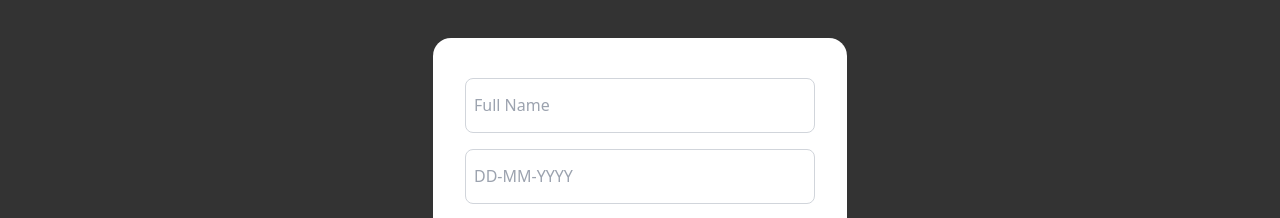
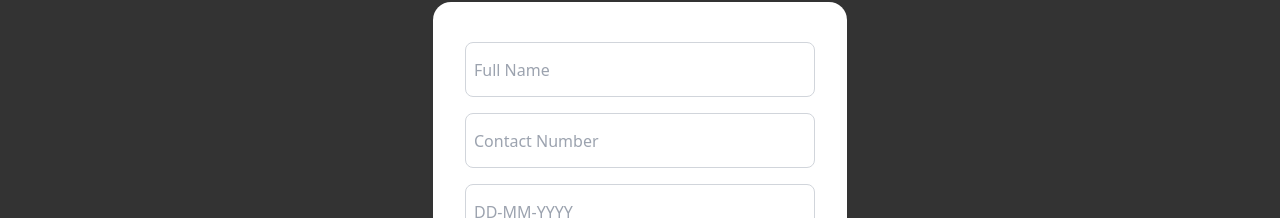
Before and after one commit to lakshaysachdeva01/nextmenu, a Next.js app: page /menucard/1 in a window 1280 px wide. Shown: the part 224-442 px from the top of the page. Built offline with nearby package versions, Linux system fonts and the light colour scheme; no server answers.

Commit message:
first commit

```diff
--- a/app/menucard/[categoryId]/page.tsx
+++ b/app/menucard/[categoryId]/page.tsx
@@ -213,6 +213,18 @@ export default function MenuCard() {
               onChange={handleChange}
             />
             <input
+              type="tel"
+              className="border border-gray-300 m-2 h-[55px] w-[300px] md:w-[350px] p-2 rounded-[8px]"
+              placeholder="Contact Number"
+              name="number"
+              required
+              value={formData.number}
+              onChange={handleChange}
+              inputMode="numeric"
+              maxLength={10}
+              minLength={10}
+            />
+      <input
   type="tel"
   className="border border-gray-300 m-2 h-[55px] w-[300px] md:w-[350px] p-2 rounded-[8px]"
   placeholder="DD-MM-YYYY"
@@ -248,6 +260,9 @@ export default function MenuCard() {
     setFormData((prev) => ({ ...prev, DOB: formattedValue })); // ✅ Update State
   }}
 />
+
+
+
 
 
             <button type="submit" className="bg-green-500 m-2 h-[55px] w-[300px] p-2 rounded-[8px] md:w-[350px] text-white uppercase font-[600]">
```
